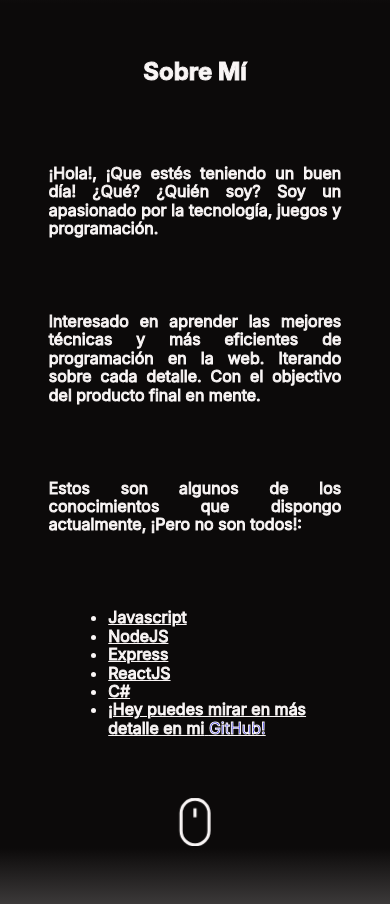
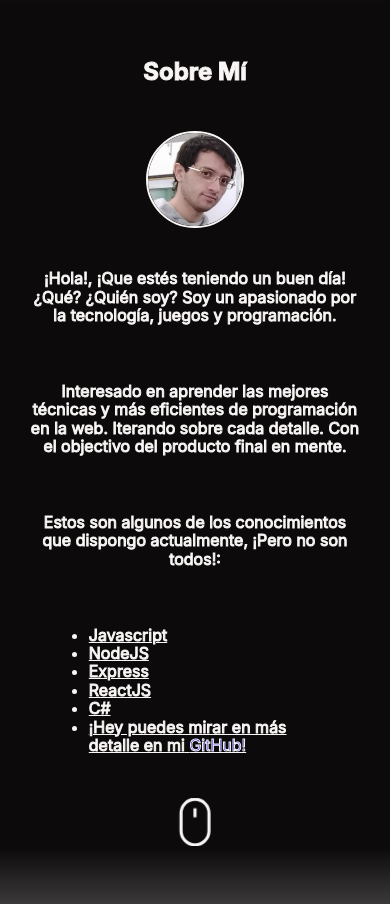
Before and after one commit to PeterDamianG/PeterDamianG, a Next.js app: page / in a window 390 px wide. Shown: the part 840-1744 px from the top of the page. Built offline with nearby package versions, Linux system fonts and the light colour scheme.

Commit message:
refactor section about

```diff
--- a/src/components/main/sections/about/about.module.css
+++ b/src/components/main/sections/about/about.module.css
@@ -10,11 +10,11 @@
   -webkit-text-stroke-width: 1px;
 }
 .sectionStyle p {
-  width: 75vw;
-  text-align: justify;
+  width: 85vw;
+  text-align: center;
 }
 .sectionStyle ul {
-  width: 65vw;
+  width: 75vw;
   text-decoration: underline;
 }
 /* Transition Mode for Ultra Mobile/Tablets/Low PC Devices */
--- a/src/components/main/sections/about/index.js
+++ b/src/components/main/sections/about/index.js
@@ -1,9 +1,9 @@
-/** @module Main/Sections/About */
+/** @module Sections/About */
 import { useMediaQuery } from 'react-responsive';
 import ScrollDownSVG from 'components/icons/utils/scrolldown';
-import Avatar from './components/Avatar';
-import ListSkill from './components/ListSkills';
-import ContentAbout from './components/ContentAbout';
+import Avatar from './avatar/Avatar';
+import ListSkill from './listskill/ListSkills';
+import ContentAbout from './content/ContentAbout';
 import { sectionStyle } from './about.module.css';
 /**
  * A section call about in the web.
@@ -18,8 +18,6 @@ const About = () => {
   const isDesktopOrLaptop = useMediaQuery({
     query: '(min-width: 1280px)',
   });
-  // Design with tablet or more media.
-  const isTabletOrMore = useMediaQuery({ minWidth: 640, maxWidth: 1280 });
   // Render if width is >= 1280px.
   if (isDesktopOrLaptop) {
     return (
@@ -34,21 +32,11 @@ const About = () => {
       </section>
     );
   }
-  // Render if width is >= 640px.
-  if (isTabletOrMore) {
-    return (
-      <section className={sectionStyle} id='about'>
-        <h2>Sobre Mí</h2>
-        <Avatar />
-        <ContentAbout />
-        <ListSkill />
-        <ScrollDownSVG />
-      </section>
-    );
-  }
+  // Render normal.
   return (
     <section className={sectionStyle} id='about'>
       <h2>Sobre Mí</h2>
+      <Avatar />
       <ContentAbout />
       <ListSkill />
       <ScrollDownSVG />
```
Also changed, not shown: src/components/main/sections/about/avatar/Avatar.js (renamed from src/components/main/sections/about/components/Avatar.js), src/components/main/sections/about/avatar/avatar.module.css (renamed from src/components/main/sections/about/components/avatar.module.css), src/components/main/sections/about/content/ContentAbout.js (renamed from src/components/main/sections/about/components/ContentAbout.js), src/components/main/sections/about/listskill/ListSkills.js (renamed from src/components/main/sections/about/components/ListSkills.js), 1 other file (tests, documents, lock files or other folders).
